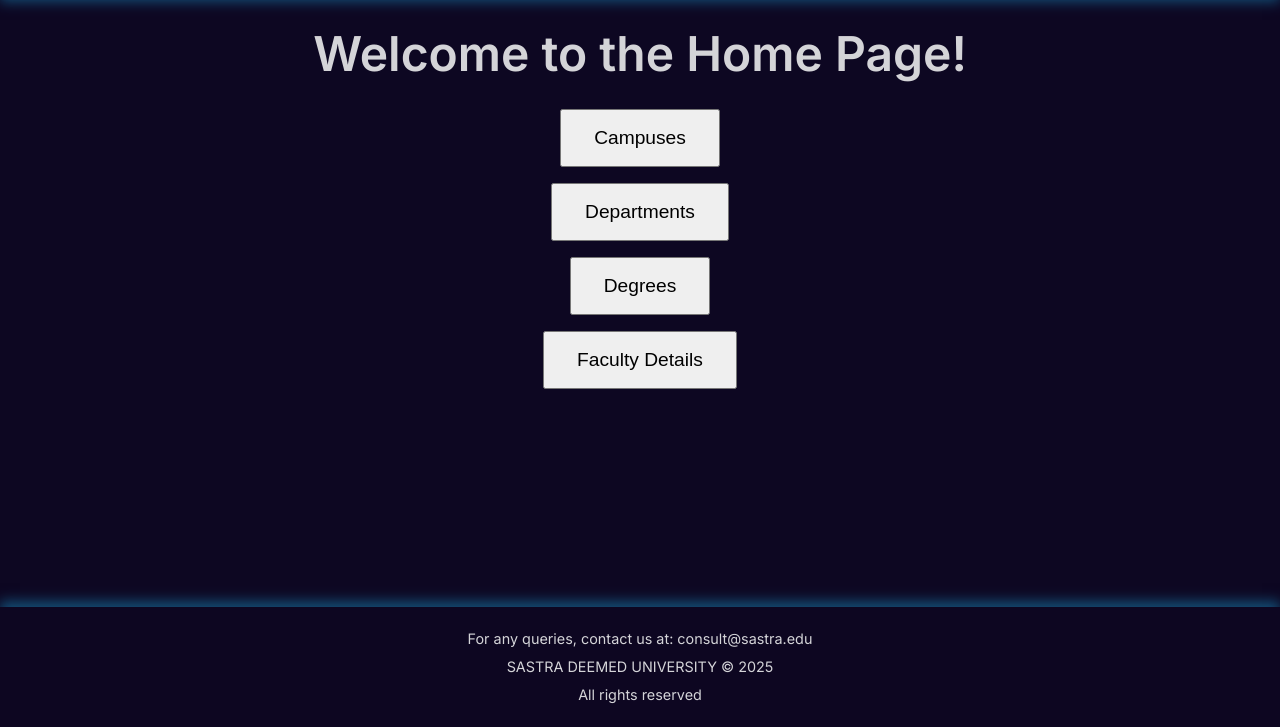
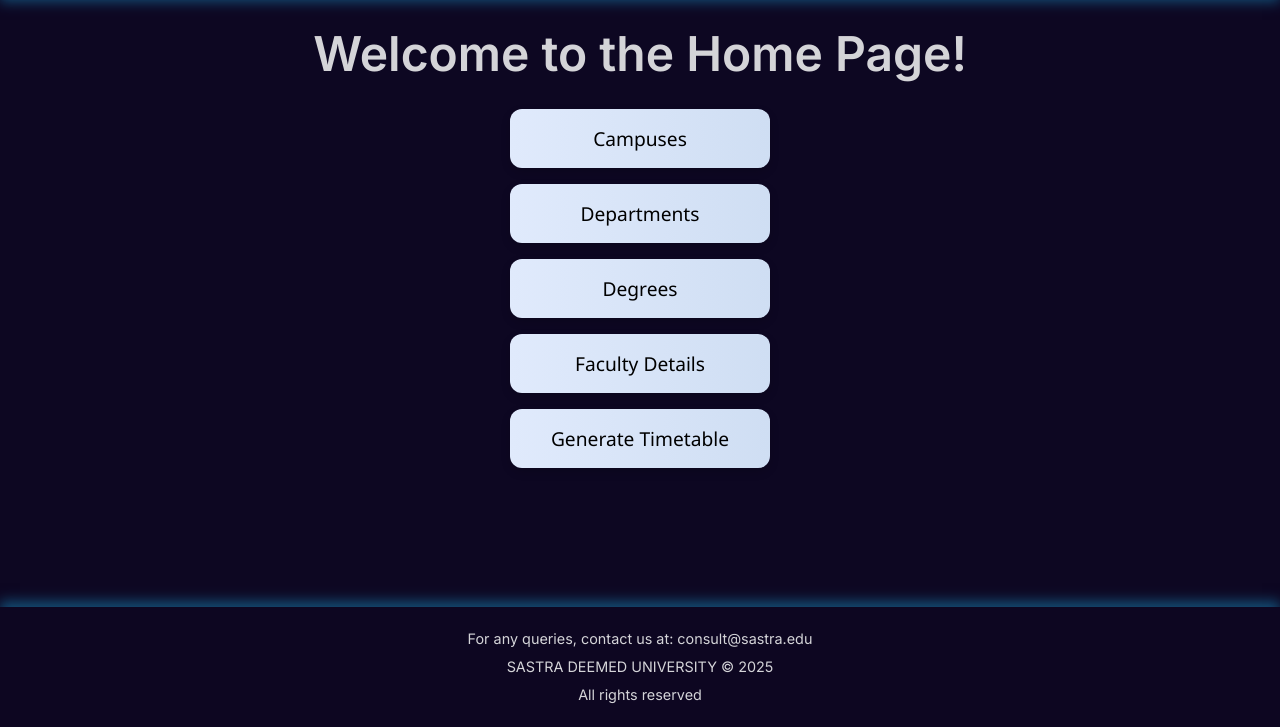
Before and after one commit to SASTRA-Projects/Timetable, a Flask app: page / in a window 1280 px wide. Shown: the part 73-800 px from the top of the page. Run offline with Flask 3, Linux system fonts and the light colour scheme; the visitor is signed in with stand-in values (Sample User, id 1).

Commit message:
changes made in a.py

```diff
--- a/templates/index.html
+++ b/templates/index.html
@@ -4,6 +4,31 @@
 {% block head %}
     <meta name="description"
           content="Welcome to the home page! Shows Campuses, Departments, Degrees, and Faculty Details.">
+    <style>
+        .lux-button {
+            padding: 1rem 2rem;
+            font-size: 1.2rem;
+            min-width: 260px;
+            text-align: center;
+            background: linear-gradient(to right, #e0eafc, #cfdef3);
+            border: none;
+            border-radius: 12px;
+            box-shadow: 0 4px 10px rgba(0, 0, 0, 0.15);
+            transition: all 0.3s ease;
+            cursor: pointer;
+            font-family: 'Segoe UI', Tahoma, Geneva, Verdana, sans-serif;
+        }
+
+        .lux-button:hover {
+            background: linear-gradient(to right, #dbe6f6, #a8c0ff);
+            transform: translateY(-2px);
+            box-shadow: 0 6px 15px rgba(0, 0, 0, 0.2);
+        }
+
+        .lux-button:active {
+            transform: scale(0.98);
+        }
+    </style>
 {% endblock %}
 
 {% block title %}Home{% endblock %}
@@ -13,19 +38,23 @@
 
     <div style="display: flex; flex-direction: column; align-items: center; gap: 1rem;">
         <form action="/campus">
-            <button type="submit" style="padding: 1rem 2rem; font-size: 1.2rem;">Campuses</button>
+            <button type="submit" class="lux-button">Campuses</button>
         </form>
 
         <form action="/department">
-            <button type="submit" style="padding: 1rem 2rem; font-size: 1.2rem;">Departments</button>
+            <button type="submit" class="lux-button">Departments</button>
         </form>
 
         <form action="/degree">
-            <button type="submit" style="padding: 1rem 2rem; font-size: 1.2rem;">Degrees</button>
+            <button type="submit" class="lux-button">Degrees</button>
         </form>
 
         <form action="/faculty">
-            <button type="submit" style="padding: 1rem 2rem; font-size: 1.2rem;">Faculty Details</button>
+            <button type="submit" class="lux-button">Faculty Details</button>
+        </form>
+
+        <form action="/generate_timetable">
+            <button type="submit" class="lux-button">Generate Timetable</button>
         </form>
     </div>
 
```
Also changed, not shown: templates/faculty.html (+42 -9 lines).
